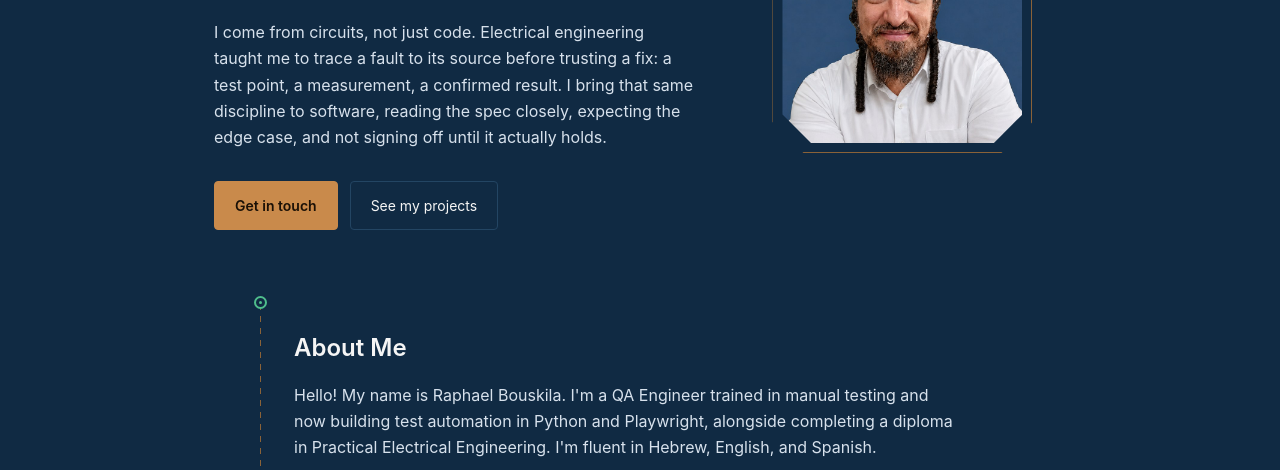
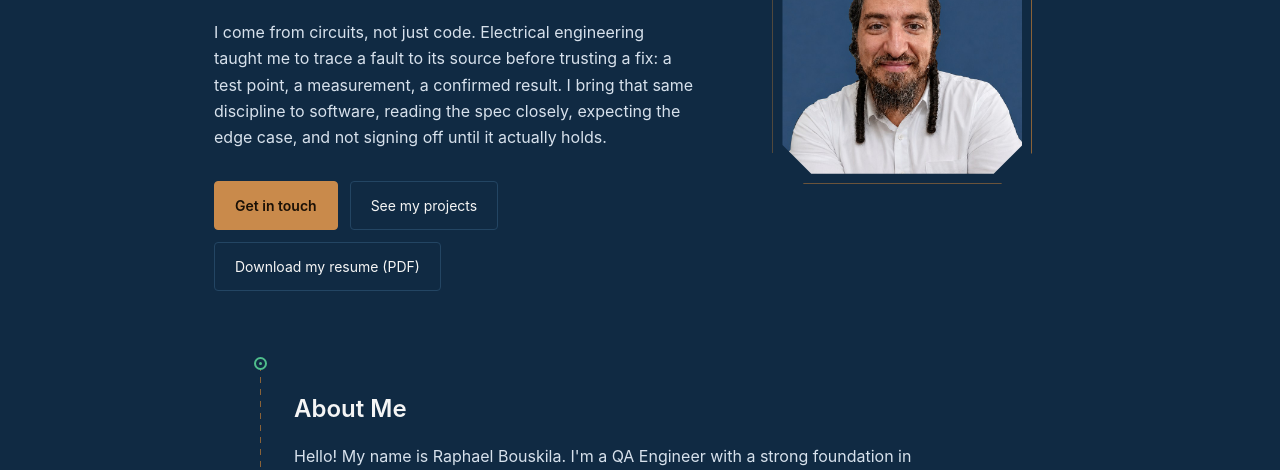
Before and after one commit to raphaelbouskila148-code/raphael-QA-HTML1, a plain HTML site: page index.html in a window 1280 px wide. Shown: the part 330-800 px from the top of the page. Drawn offline with Linux system fonts and the light colour scheme.

Commit message:
Add resume download and manual testing strength to About
Co-Authored-By: Claude Opus 5.5 <noreply@anthropic.com>
Claude-Session: https://claude.ai/code/session_015fuiSdRn9KHUuE5GqD1Fy3

```diff
--- a/index.html
+++ b/index.html
@@ -398,6 +398,7 @@
       <div class="hero-actions">
         <a class="btn primary" href="mailto:RaphaelBouskila148@gmail.com">Get in touch</a>
         <a class="btn" href="#projects">See my projects</a>
+        <a class="btn" href="Raphael_Bouskila_Resume.pdf" target="_blank" rel="noopener">Download my resume (PDF)</a>
       </div>
     </div>
     <div class="hero-photo">
@@ -413,8 +414,10 @@
       <span class="tp" aria-hidden="true"></span>
       <h2>About Me</h2>
       <p>
-        Hello! My name is Raphael Bouskila. I'm a QA Engineer trained in manual
-        testing and now building test automation in Python and Playwright, alongside completing a diploma in
+        Hello! My name is Raphael Bouskila. I'm a QA Engineer with a strong foundation
+        in manual testing, proven on full-cycle web and Android projects, from test plans
+        and test cases to bug reports and release recommendations. I'm now building test
+        automation in Python and Playwright, alongside completing a diploma in
         Practical Electrical Engineering. I'm fluent in Hebrew, English, and Spanish.
       </p>
     </section>
```
Also changed, not shown: 1 other file.
